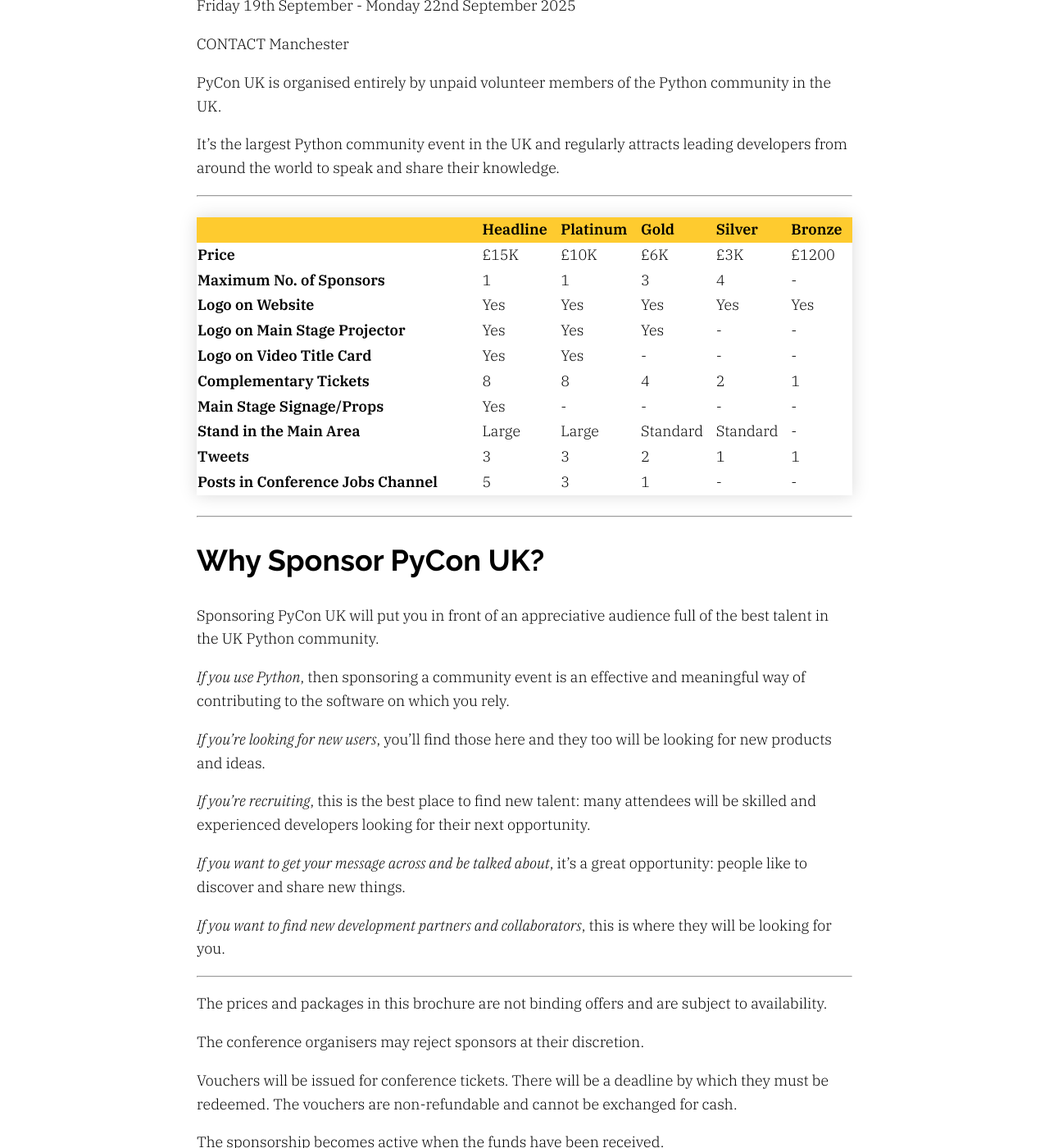
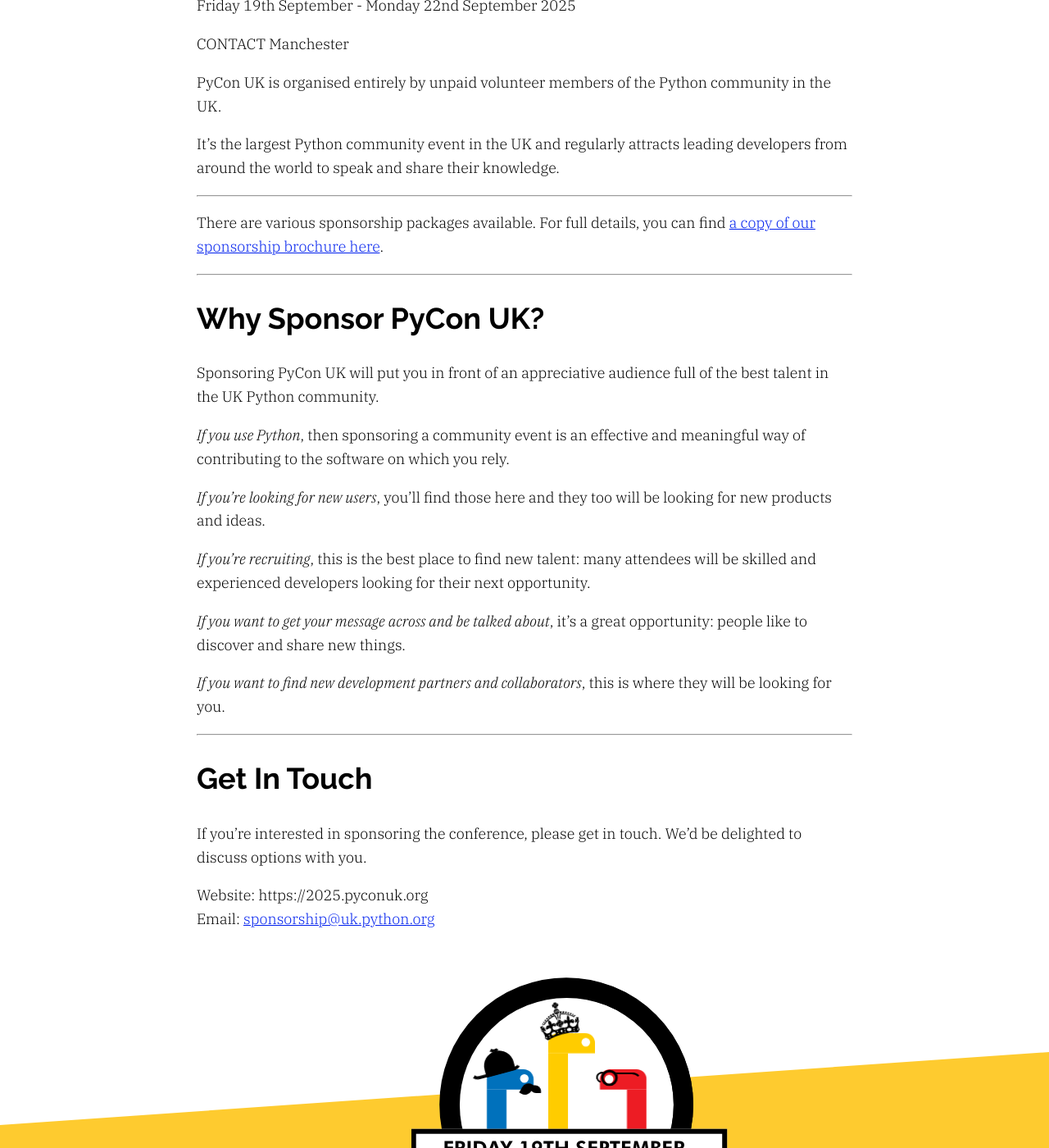
Before and after one commit to gma/2025.pyconuk.org, a Jekyll site: the page built from src/sponsor-prospectus.md, in a window 1280 px wide and 1400 px high, scrolled down 370 px. Shown: the whole window at 82% size. Built offline with Jekyll 4.4.1, drawn with Linux system fonts in a browser that asks for light colours; some of the changed text lies outside the part shown.

Commit message:
Update the sponsors pages and add brochure

```diff
--- a/_config.yml
+++ b/_config.yml
@@ -19,7 +19,7 @@ title: "PyCon UK 2025"
 # Flags for when things™ happen
 cfp_open: false
 cfp_closed: false
-spons_prosp_avail: false
+spons_prosp_avail: true
 tickets_open: false
 schedule_ready: false
 show_sponsors: false
--- a/src/sponsor-prospectus.md
+++ b/src/sponsor-prospectus.md
@@ -11,98 +11,7 @@ layout: default
 </div>
 <hr class="noprint" />
 <div class="slide">
-  <table class="table">
-    <thead>
-      <th scope="col"></th>
-      <th scope="col">Headline</th>
-      <th scope="col">Platinum</th>
-      <th scope="col">Gold</th>
-      <th scope="col">Silver</th>
-      <th scope="col">Bronze</th>
-    </thead>
-    <tbody>
-      <tr>
-        <th scope="row">Price</th>
-        <td>£15K</td>
-        <td>£10K</td>
-        <td>£6K</td>
-        <td>£3K</td>
-        <td>£1200</td>
-      </tr>
-      <tr>
-        <th scope="row">Maximum No. of Sponsors</th>
-        <td>1</td>
-        <td>1</td>
-        <td>3</td>
-        <td>4</td>
-        <td>-</td>
-      </tr>
-      <tr>
-        <th scope="row">Logo on Website</th>
-        <td>Yes</td>
-        <td>Yes</td>
-        <td>Yes</td>
-        <td>Yes</td>
-        <td>Yes</td>
-      </tr>
-      <tr>
-        <th scope="row">Logo on Main Stage Projector</th>
-        <td>Yes</td>
-        <td>Yes</td>
-        <td>Yes</td>
-        <td>-</td>
-        <td>-</td>
-      </tr>
-      <tr>
-        <th scope="row">Logo on Video Title Card</th>
-        <td>Yes</td>
-        <td>Yes</td>
-        <td>-</td>
-        <td>-</td>
-        <td>-</td>
-      </tr>
-      <tr>
-        <th scope="row">Complementary Tickets</th>
-        <td>8</td>
-        <td>8</td>
-        <td>4</td>
-        <td>2</td>
-        <td>1</td>
-      </tr>
-      <tr>
-        <th scope="row">Main Stage Signage/Props</th>
-        <td>Yes</td>
-        <td>-</td>
-        <td>-</td>
-        <td>-</td>
-        <td>-</td>
-      </tr>
-      <tr>
-        <th scope="row">Stand in the Main Area</th>
-        <td>Large</td>
-        <td>Large</td>
-        <td>Standard</td>
-        <td>Standard</td>
-        <td>-</td>
-      </tr>
-      <tr>
-        <th scope="row">Tweets</th>
-        <td>3</td>
-        <td>3</td>
-        <td>2</td>
-        <td>1</td>
-        <td>1</td>
-      </tr>
-      <tr>
-        <th scope="row">Posts in Conference Jobs Channel</th>
-        <td>5</td>
-        <td>3</td>
-        <td>1</td>
-        <td>-</td>
-        <td>-</td>
-      </tr>
-    </tbody>
-  </table>
+  <p>There are various sponsorship packages available. For full details, you can find <a target="_blank" href="/downloads/PyCon-UK-Brochure-small.pdf">a copy of our sponsorship brochure here</a>.</p>
 </div>
 <hr class="noprint" />
 <div class="slide">
@@ -116,14 +25,6 @@ layout: default
 </div>
 <hr class="noprint" />
 <div class="slide">
-  <p>The prices and packages in this brochure are not binding offers and are subject to availability. </p>
-  <p>The conference organisers may reject sponsors at their discretion.</p>
-  <p>Vouchers will be issued for conference tickets. There will be a deadline by which they must be redeemed. The vouchers are non-refundable and cannot be exchanged for cash.</p>
-  <p>The sponsorship becomes active when the funds have been received.</p>
-  <p>20% UK VAT will be added where appropriate.</p>
-</div>
-<hr class="noprint" />
-<div class="slide">
   <h1>Get In Touch</h1>
   <p>If you’re interested in sponsoring the conference, please get in touch. We’d be delighted to discuss options with you.</p>
   <p>
```
Also changed, not shown: src/sponsorship.md (+2 -2 lines), 1 other file.
